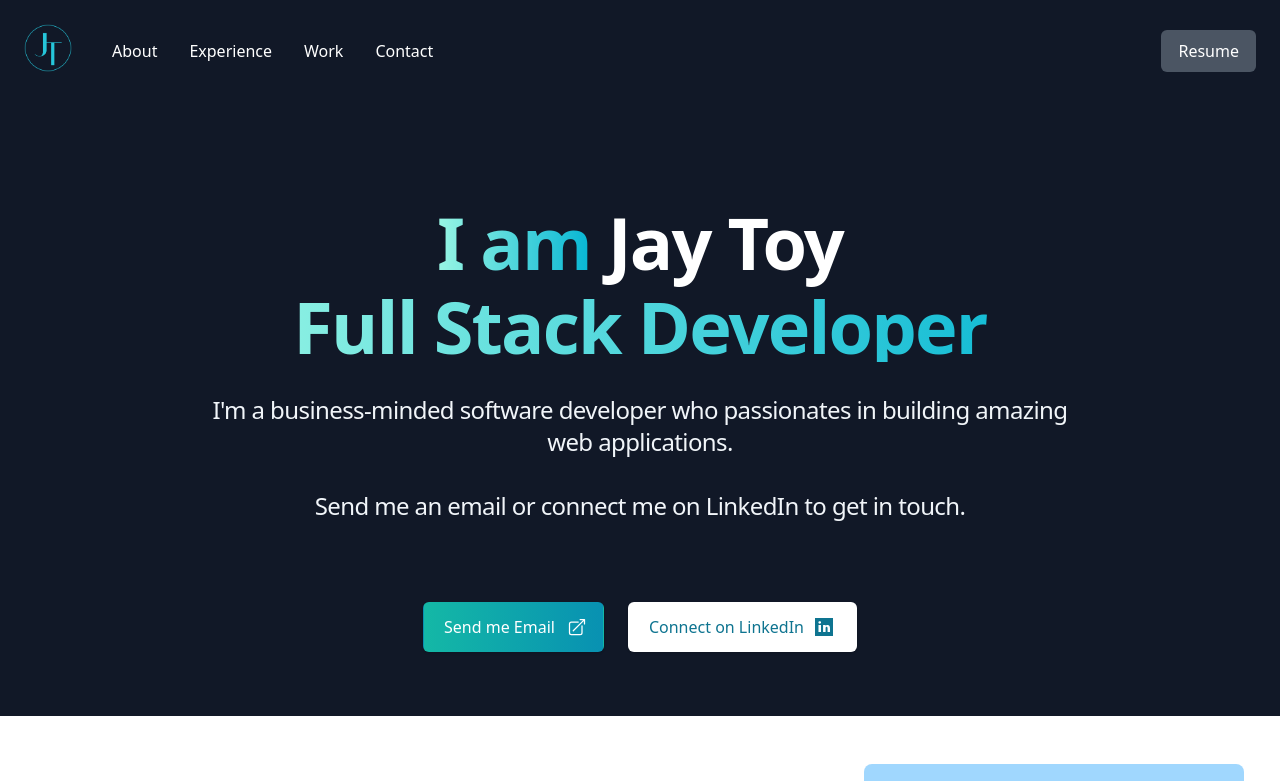
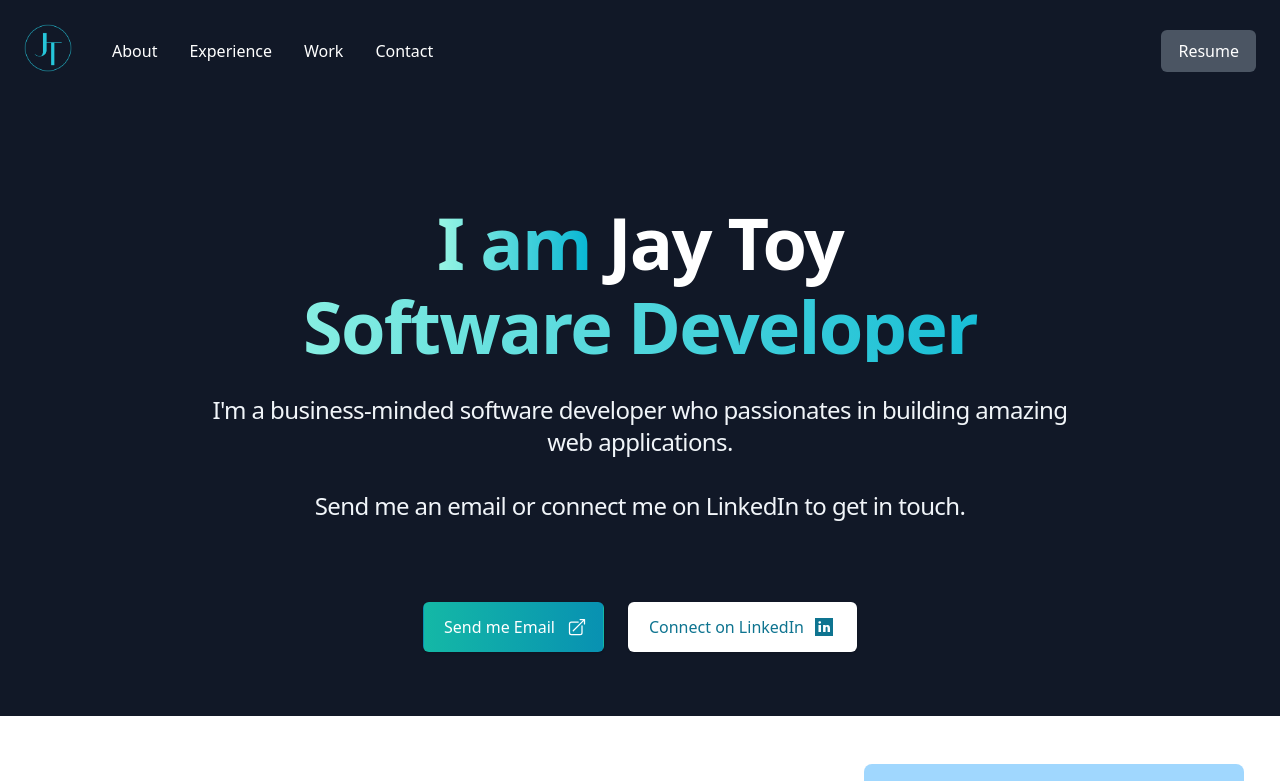
Before and after one commit to jaytoy/v1, a Next.js app: page / in a window 1280 px wide. Shown: the top 781 px of the page. Built offline with nearby package versions, Linux system fonts and the light colour scheme.

Commit message:
edit hero

```diff
--- a/components/hero.tsx
+++ b/components/hero.tsx
@@ -17,7 +17,7 @@ function Hero() {
           </svg> */}
           <span className="text-white">Jay Toy</span>
         </span>{' '}
-        <span className="mt-3 block bg-clip-text text-transparent bg-gradient-to-r from-teal-200 to-cyan-500">Full Stack Developer</span>
+        <span className="mt-3 block bg-clip-text text-transparent bg-gradient-to-r from-teal-200 to-cyan-500">Software Developer</span>
       </h1>
       <p className="mx-4 sm:mx-auto mt-8 max-w-4xl text-xl sm:text-2xl tracking-tight text-slate-100">
         I&apos;m a business-minded software developer who passionates in building amazing web applications.<br/>
```
